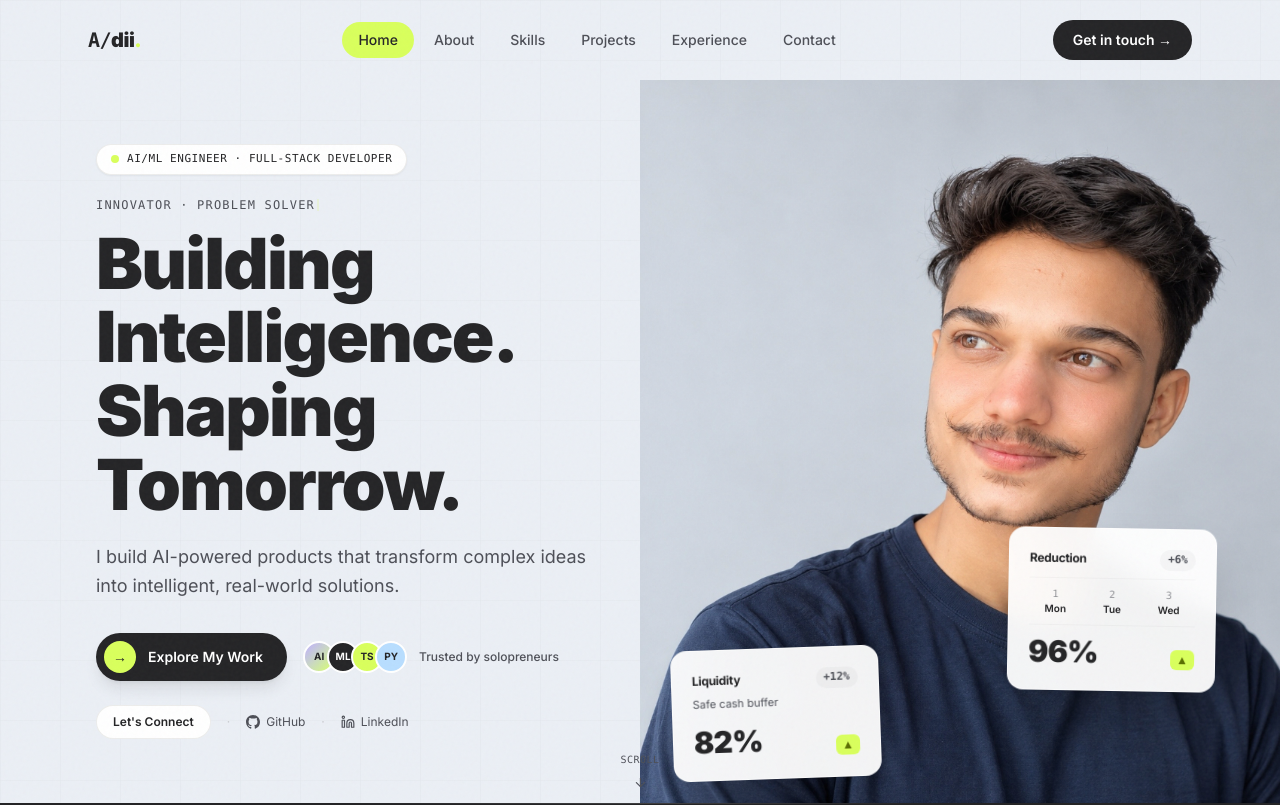
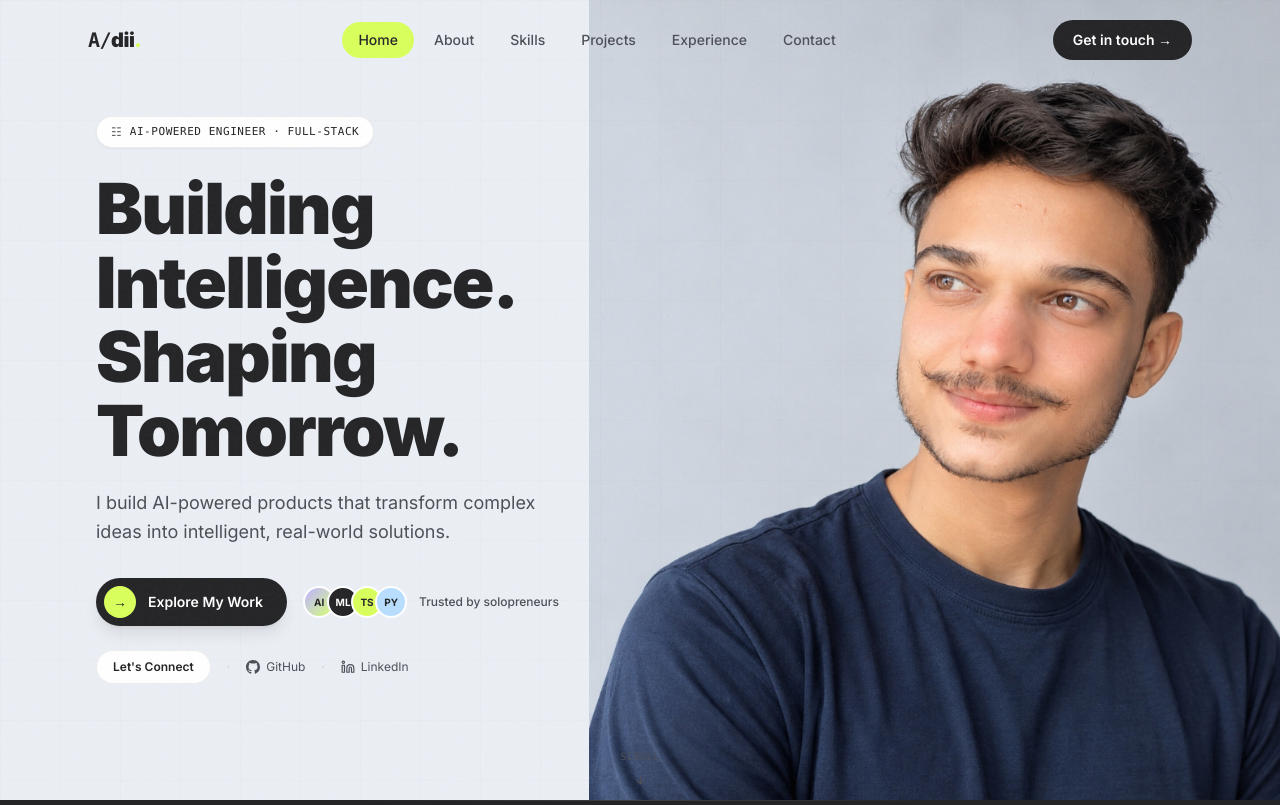
Before and after one commit to adii0018/Aditya-Singh-Rajput-Portfolio, a Next.js app: page / in a window 1280 px wide. Shown: the top 805 px of the page. Built offline with nearby package versions, Linux system fonts and the light colour scheme; a web font is replaced by a local one.

Commit message:
feat: arrange hero photo full bleed right side matching exact reference layout

```diff
--- a/src/components/sections/Hero.tsx
+++ b/src/components/sections/Hero.tsx
@@ -1,45 +1,18 @@
 "use client";
 
 import { motion, useScroll, useTransform } from "framer-motion";
-import { useRef, useState, useEffect } from "react";
+import { useRef } from "react";
 import Image from "next/image";
 import { ArrowDown } from "lucide-react";
 import { GithubIcon, LinkedinIcon } from "@/components/ui/GithubIcon";
 import { AnimatedHeading } from "@/components/ui/AnimatedText";
 import { personal } from "@/lib/data";
 
-// Typing cursor blink
-function TypewriterBadge({ text }: { text: string }) {
-  const [displayed, setDisplayed] = useState("");
-  const [idx, setIdx] = useState(0);
-
-  useEffect(() => {
-    if (idx < text.length) {
-      const t = setTimeout(() => {
-        setDisplayed((p) => p + text[idx]);
-        setIdx((i) => i + 1);
-      }, 35);
-      return () => clearTimeout(t);
-    }
-  }, [idx, text]);
-
-  return (
-    <span className="font-mono text-xs tracking-widest text-[#4d4f57]">
-      {displayed}
-      <motion.span
-        animate={{ opacity: [1, 0] }}
-        transition={{ repeat: Infinity, duration: 0.8 }}
-        className="inline-block ml-0.5 w-0.5 h-3 bg-[#d9ff5c] align-middle"
-      />
-    </span>
-  );
-}
-
 export default function Hero() {
   const ref = useRef(null);
   const { scrollYProgress } = useScroll({ target: ref, offset: ["start start", "end start"] });
   const textY = useTransform(scrollYProgress, [0, 1], ["0%", "8%"]);
-  const imageY = useTransform(scrollYProgress, [0, 1], ["0%", "5%"]);
+  const imageY = useTransform(scrollYProgress, [0, 1], ["0%", "4%"]);
   const opacity = useTransform(scrollYProgress, [0, 0.7], [1, 0]);
 
   const scrollToAbout = () => {
@@ -50,46 +23,36 @@ export default function Hero() {
     <section
       id="home"
       ref={ref}
-      className="relative min-h-screen flex flex-col justify-between overflow-hidden bg-[#ebeff5]"
+      className="relative min-h-[680px] lg:min-h-[780px] xl:min-h-screen flex flex-col justify-between overflow-hidden bg-[#ebeff5]"
     >
       {/* Subtle background grid pattern */}
       <div
-        className="absolute inset-0 opacity-25 pointer-events-none"
+        className="absolute inset-0 opacity-20 pointer-events-none z-1"
         style={{
           backgroundImage: `linear-gradient(#24242210 1px, transparent 1px), linear-gradient(90deg, #24242210 1px, transparent 1px)`,
           backgroundSize: "60px 60px",
         }}
       />
 
-      {/* Main hero grid: Split layout matching reference website */}
-      <div className="relative flex-1 w-full grid grid-cols-1 lg:grid-cols-2 items-center pt-24 lg:pt-20">
+      {/* Main hero area */}
+      <div className="relative flex-1 w-full flex flex-col lg:flex-row items-center justify-between pt-24 lg:pt-0">
 
         {/* LEFT COLUMN: Hero content */}
         <motion.div
           style={{ y: textY, opacity }}
-          className="flex flex-col justify-center px-6 sm:px-10 lg:pl-16 xl:pl-24 lg:pr-8 py-12 lg:py-16 z-10 max-w-2xl"
+          className="relative z-10 w-full lg:w-[48%] xl:w-[46%] flex flex-col justify-center px-6 sm:px-12 lg:pl-16 xl:pl-24 lg:pr-6 py-12 lg:py-24"
         >
           {/* Badge: AI-Powered Badge matching Makro pill */}
           <motion.div
             initial={{ opacity: 0, y: 15 }}
             animate={{ opacity: 1, y: 0 }}
             transition={{ duration: 0.5, delay: 0.1 }}
-            className="inline-flex items-center gap-2 px-3.5 py-1.5 rounded-full bg-white border border-[#24242215] shadow-xs self-start mb-4"
+            className="inline-flex items-center gap-2 px-3.5 py-1.5 rounded-full bg-white border border-[#24242215] shadow-xs self-start mb-6"
           >
-            <span className="w-2 h-2 rounded-full bg-[#d9ff5c]" />
+            <span className="text-[12px] opacity-70">☷</span>
             <span className="text-[11px] font-mono font-medium text-[#242426] tracking-wider uppercase">
-              AI/ML ENGINEER · FULL-STACK DEVELOPER
+              AI-Powered Engineer · Full-Stack
             </span>
-          </motion.div>
-
-          {/* Typewriter role */}
-          <motion.div
-            initial={{ opacity: 0 }}
-            animate={{ opacity: 1 }}
-            transition={{ delay: 0.2 }}
-            className="mb-3"
-          >
-            <TypewriterBadge text="INNOVATOR · PROBLEM SOLVER" />
           </motion.div>
 
           {/* Main Heading: 2-line clean bold typography */}
@@ -199,12 +162,11 @@ export default function Hero() {
           </motion.div>
         </motion.div>
 
-        {/* RIGHT COLUMN: Full Portrait Image with Floating Cards (Exact match to reference) */}
+        {/* RIGHT COLUMN: Full bleed photo matching reference media_1791876714572.png */}
         <motion.div
           style={{ y: imageY }}
-          className="relative w-full h-[540px] sm:h-[640px] lg:h-full min-h-[540px] lg:min-h-[720px] flex items-end justify-center lg:justify-end overflow-hidden"
+          className="w-full lg:absolute lg:right-0 lg:top-0 lg:bottom-0 lg:w-[55%] xl:w-[54%] h-[520px] sm:h-[640px] lg:h-full z-0 overflow-hidden"
         >
-          {/* Portrait Photo: Clean, high-res bleed */}
           <div className="relative w-full h-full">
             <Image
               src="/profile.jpg"
@@ -212,72 +174,9 @@ export default function Hero() {
               priority
               fill
               className="object-cover object-top lg:object-[center_top]"
-              sizes="(max-width: 1024px) 100vw, 50vw"
+              sizes="(max-width: 1024px) 100vw, 55vw"
             />
           </div>
-
-          {/* Floating Card 1: Reduction +6% (Exact match to reference top card) */}
-          <motion.div
-            initial={{ opacity: 0, y: 30, rotate: 1 }}
-            animate={{ opacity: 1, y: 0, rotate: 1 }}
-            transition={{ duration: 0.8, delay: 0.6 }}
-            whileHover={{ y: -6, scale: 1.03, rotate: 0 }}
-            className="absolute bottom-28 right-6 sm:right-12 lg:right-16 z-20 bg-white/95 backdrop-blur-md rounded-2xl p-4 sm:p-5 shadow-2xl border border-white/60 w-44 sm:w-52 select-none"
-          >
-            <div className="flex items-center justify-between mb-2">
-              <span className="text-[#242426] font-bold text-xs tracking-tight">Reduction</span>
-              <span className="text-[11px] font-mono font-semibold text-[#4d4f57] bg-[#24242208] px-2 py-0.5 rounded-full">
-                +6%
-              </span>
-            </div>
-            <div className="grid grid-cols-3 gap-1 my-2 py-2 border-y border-[#24242208] text-center">
-              <div>
-                <p className="text-[10px] font-mono text-[#4d4f57]/60">1</p>
-                <p className="text-[10px] font-semibold text-[#242426]">Mon</p>
-              </div>
-              <div>
-                <p className="text-[10px] font-mono text-[#4d4f57]/60">2</p>
-                <p className="text-[10px] font-semibold text-[#242426]">Tue</p>
-              </div>
-              <div>
-                <p className="text-[10px] font-mono text-[#4d4f57]/60">3</p>
-                <p className="text-[10px] font-semibold text-[#242426]">Wed</p>
-              </div>
-            </div>
-            <div className="flex items-baseline justify-between mt-2">
-              <span className="text-2xl sm:text-3xl font-black text-[#242426] tracking-tight">
-                96%
-              </span>
-              <span className="text-[#5a6e00] font-bold text-xs bg-[#d9ff5c] px-1.5 py-0.5 rounded-md">
-                ▲
-              </span>
-            </div>
-          </motion.div>
-
-          {/* Floating Card 2: Liquidity +12% (Exact match to reference bottom-left card) */}
-          <motion.div
-            initial={{ opacity: 0, y: 30, rotate: -2 }}
-            animate={{ opacity: 1, y: 0, rotate: -2 }}
-            transition={{ duration: 0.8, delay: 0.8 }}
-            whileHover={{ y: -6, scale: 1.03, rotate: 0 }}
-            className="absolute bottom-6 left-6 sm:left-12 lg:left-8 z-20 bg-white/95 backdrop-blur-md rounded-2xl p-4 sm:p-5 shadow-2xl border border-white/60 w-44 sm:w-52 select-none"
-          >
-            <div className="flex items-center justify-between mb-1">
-              <span className="text-[#242426] font-bold text-xs tracking-tight">Liquidity</span>
-              <span className="text-[11px] font-mono font-semibold text-[#4d4f57] bg-[#24242208] px-2 py-0.5 rounded-full">
-                +12%
-              </span>
-            </div>
-            <p className="text-[11px] text-[#4d4f57] mb-3">Safe cash buffer</p>
-            <div className="flex items-baseline justify-between">
-              <span className="text-2xl sm:text-3xl font-black text-[#242426] tracking-tight">
-                82%
-              </span>
-              <span className="text-[#5a6e00] font-bold text-xs bg-[#d9ff5c] px-1.5 py-0.5 rounded-md">
-                ▲
-              </span>
-            </div>
-          </motion.div>
         </motion.div>
       </div>
 
```
